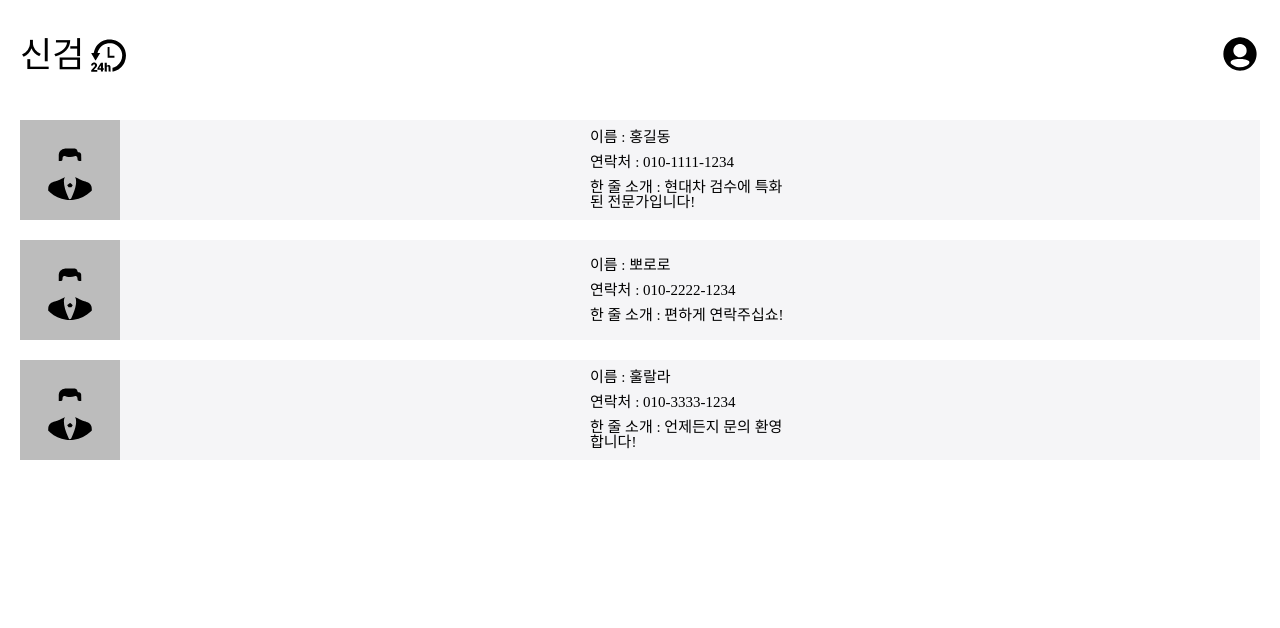
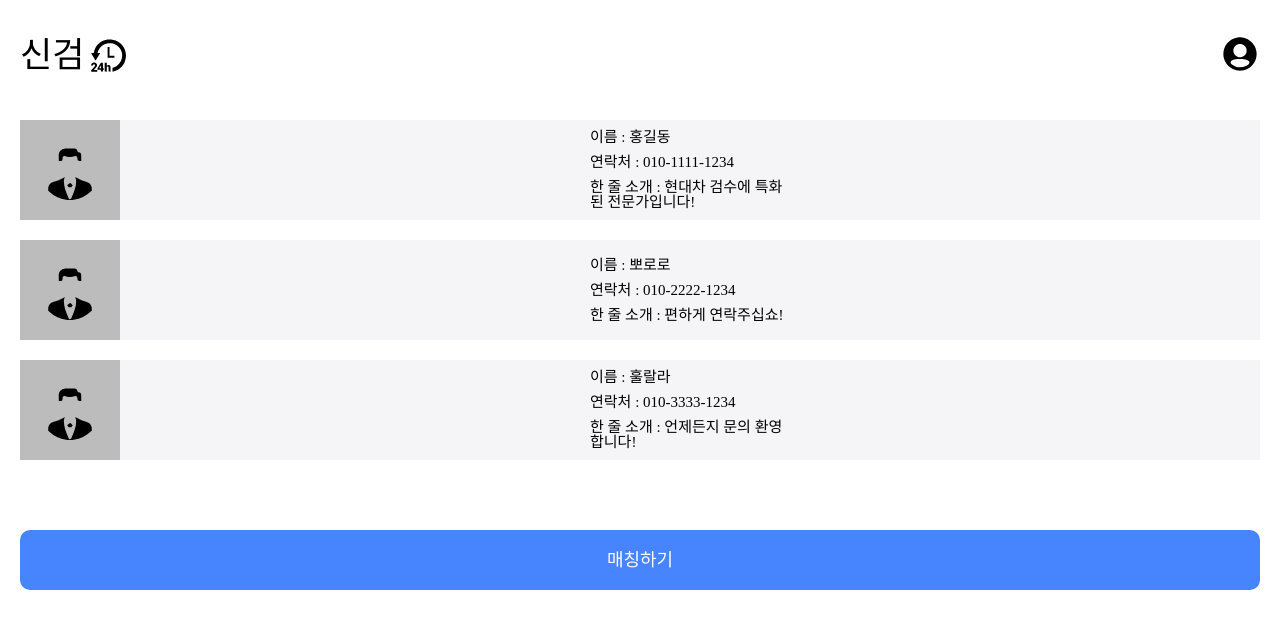
Before and after one commit to KEBBootCamp/Frontend, a React (Vite) app: page /expert-list in a window 1280 px wide. Shown: the top 628 px of the page. Built offline with nearby package versions, Linux system fonts and the light colour scheme; a web font is replaced by a local one.

Commit message:
fix: 매칭하기 모달 버튼 넣어보기

```diff
--- a/src/pages/ExpertList.jsx
+++ b/src/pages/ExpertList.jsx
@@ -1,9 +1,19 @@
-import React from "react";
+import React, { useState } from "react";
 import styled from "styled-components";
-import Header from "../components/Common/Header";
+import Header from "../components/common/Header";
 import { IcUser } from "../assets/svg/icon";
+import { useNavigate } from "react-router-dom";
+import MatchingModal from "../components/common/MatchingModal";
 
 function ExpertList() {
+    const navigate = useNavigate();
+
+    const [isModalOpen, setIsModalOpen] = useState(false);
+
+    const handleClickMatchingButton = () => {
+        setIsModalOpen(true);
+    };
+
     return (
         <ExpertListWrapper>
             <Header />
@@ -38,6 +48,9 @@ function ExpertList() {
                         <ExpertRightBoxIntro>한 줄 소개 : 언제든지 문의 환영합니다!</ExpertRightBoxIntro>
                     </ExpertRightBox>
                 </ExpertListBoxWrapper>
+                <MatchingBtnWrapper>
+                    <MatchingBtn onClick={handleClickMatchingButton}>매칭하기</MatchingBtn>
+                </MatchingBtnWrapper>
             </ExpertBodyWrapper>
         </ExpertListWrapper>
     );
@@ -109,3 +122,25 @@ const ExpertRightBoxPhoneNum = styled.div`
 const ExpertRightBoxIntro = styled.div`
     width: 20rem;
 `;
+
+const MatchingBtnWrapper = styled.div`
+    width: 100%;
+
+    display: flex;
+    flex-direction: column;
+    align-items: center;
+    margin-top: 5rem;
+`;
+
+const MatchingBtn = styled.button`
+    width: 100%;
+    height: 6rem;
+
+    font-size: 1.8rem;
+
+    border-radius: 1rem;
+    background-color: #4784ff;
+    color: white;
+
+    cursor: pointer;
+`;
```
